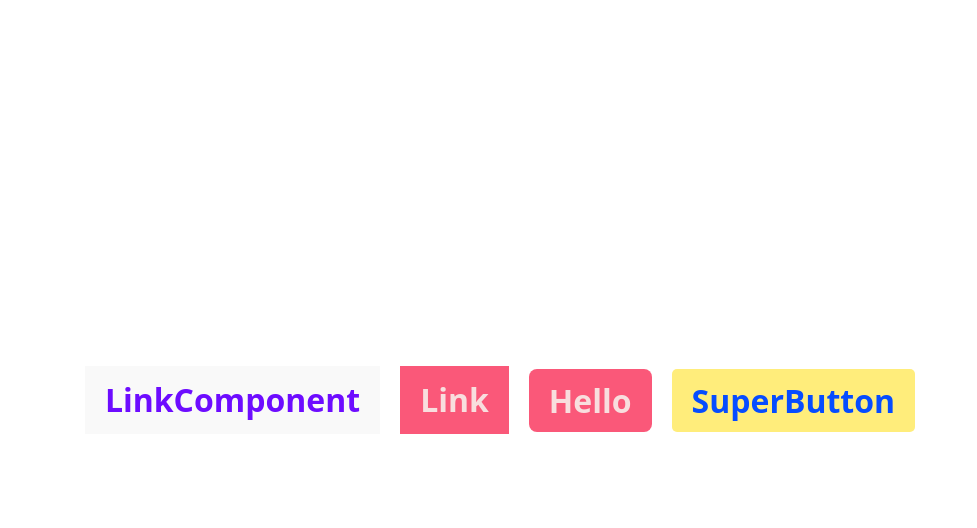
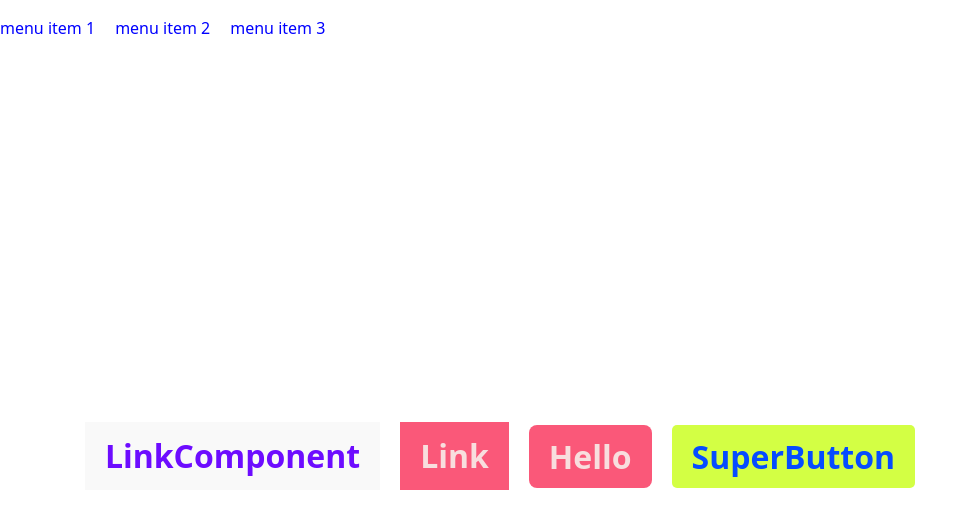
Before and after one commit to Trivium-bv/layout_styled_components, a React (Vite) app: page / in a window 1280 px wide. Shown: the top 528 px of the page, without its empty margins (0-977 px from the left). Built offline with nearby package versions, Linux system fonts and the light colour scheme.

Commit message:
nesting, interpolation, combinators

```diff
--- a/src/App.tsx
+++ b/src/App.tsx
@@ -1,19 +1,29 @@
-import './App.css'
 import styled from 'styled-components';
 
 function App() {
     return (
-        <>
+        <Container>
+            <Menu>
+                <ul>
+                    <li><a href="">menu item 1</a></li>
+                    <li><a href="">menu item 2</a></li>
+                    <li><a href="">menu item 3</a></li>
+                </ul>
+            </Menu>
             <Box>
                 <StyledBtn as={Link} href={"#"}>LinkComponent</StyledBtn>
                 <StyledBtn as="a" href={"#"}>Link</StyledBtn>
                 <StyledBtn>Hello</StyledBtn>
                 <SuperButton>SuperButton</SuperButton>
             </Box>
-        </>
+        </Container>
     )
 }
 export default App
+
+const Container = styled.div`
+    min-width: 1000px;
+`
 
 const StyledBtn = styled.button`
     border: none;
@@ -22,8 +32,16 @@
     color: #f8dede;
     font-size: 2rem;
     font-weight: bold;
+
+    &:hover {
+        background-color: #646cff;
+    }
+
+    &:last-child {
+        background-color: #d3ff44;
+    }
 `
-
+//атрибут "as"
 const Link = styled.a`
     color: #6d0cff;
     font-size: 2rem;
@@ -31,7 +49,7 @@
     background-color: #f9f9f9;
     `
 
-    //расширения "extends"
+//расширения "extends"
     const SuperButton = styled(StyledBtn)`
     border-radius: 5px;
     background-color: #ffed7b;
@@ -39,10 +57,34 @@
 `
 
 const Box = styled.div`
-    min-width: 1000px;
     height: 100vh;
     display: flex;
     justify-content: center;
     align-items: center;
     gap: 20px;
+
+    //вложенность - все кнопки у родителя имеют "cursor: pointer"
+    button {
+        cursor: pointer;
+    }
+    //интерполяция (обратиться к компоненте, внутри другой стилизованной компоненты)
+    ${Link} {
+        cursor: zoom-in;
+    }
 `
+
+const Menu = styled.nav`
+    ul {
+        list-style: none;
+        padding: 0;
+        display: flex;
+
+        li > a {
+            color: blue;
+        }
+        // комбинаторы
+        li + li {
+            margin-left: 20px;
+        }
+    }
+`
```
Also changed, not shown: src/App.css (deleted).
